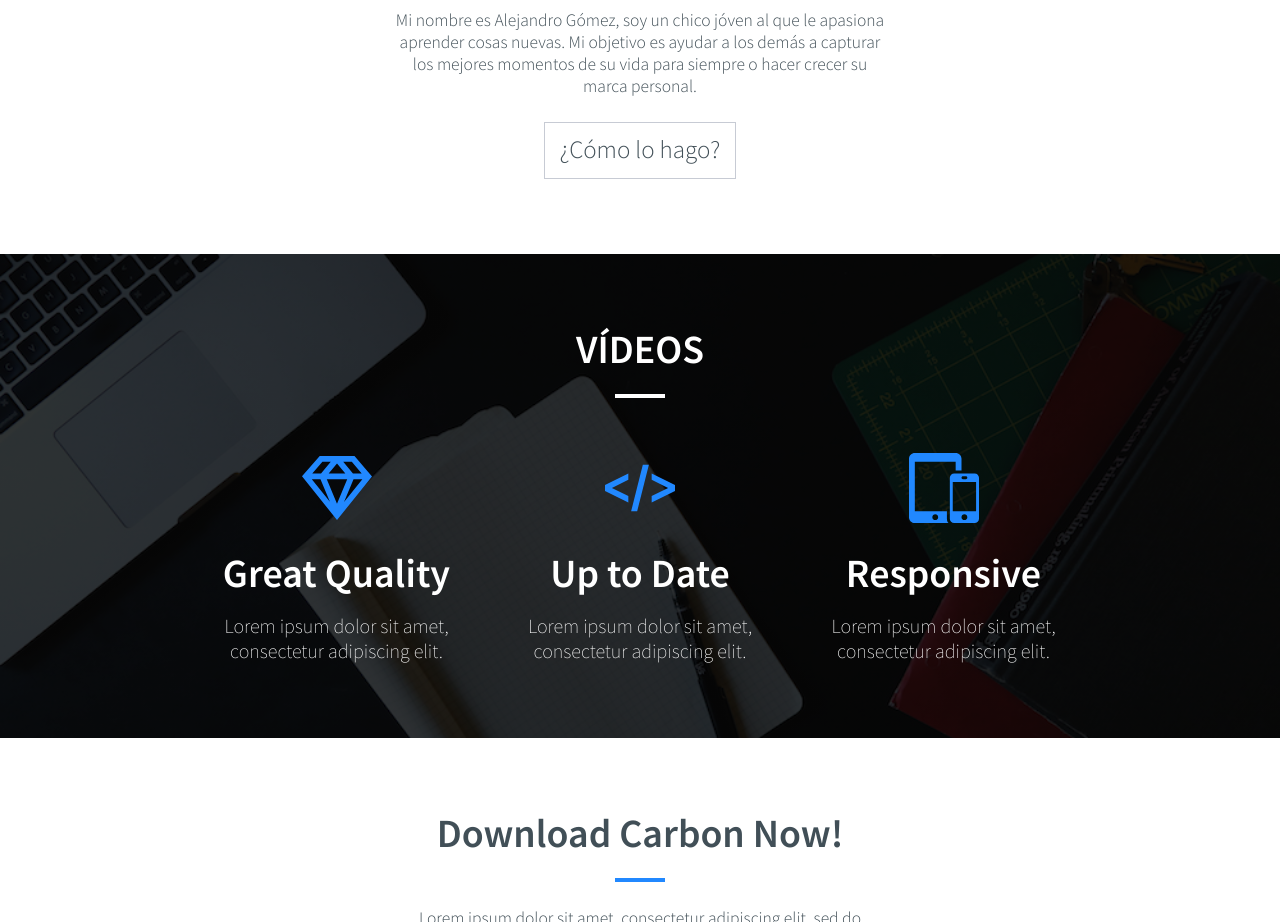
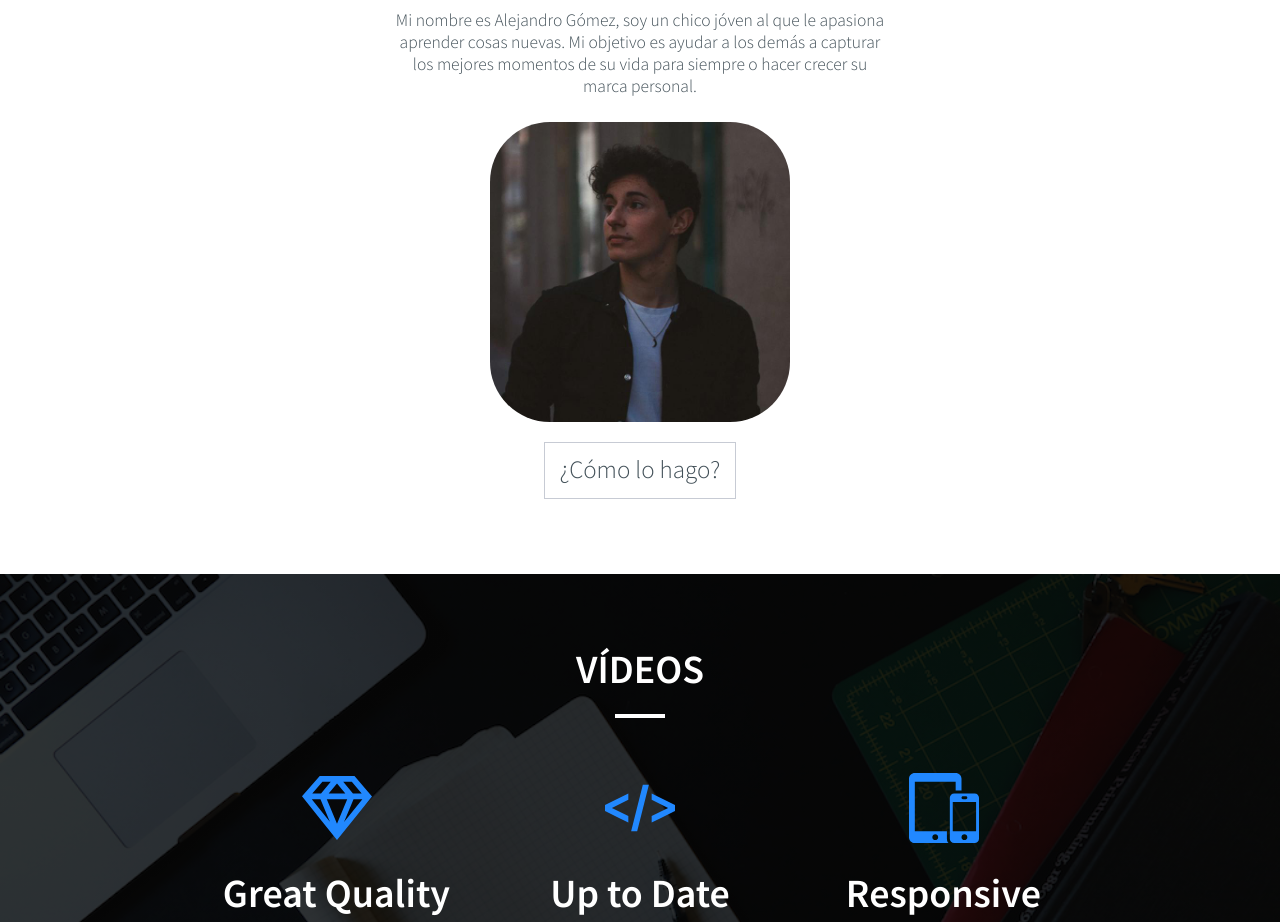
Before and after one commit to alexxblue/ALEX_BLUE, a plain HTML site: page index.html in a window 1280 px wide. Shown: the part 960-1882 px from the top of the page. Drawn offline with Linux system fonts and the light colour scheme.

Commit message:
imagen me

```diff
--- a/assets/css/main.css
+++ b/assets/css/main.css
@@ -334,6 +334,11 @@ section#about a:hover{
     color: #2188ff;
 }
 
+section#about img {
+    margin-bottom: 15px;
+    border-radius: 60px;
+}
+
 @media only screen and (max-width: 500px) {
     section#about p {
         width: 90%;
--- a/index.html
+++ b/index.html
@@ -36,6 +36,8 @@
         <h1 class="headerLine">¿Quién soy?</h1>
         <div class="lineContainer"><div class="line"></div></div>
         <p>Mi nombre es Alejandro Gómez, soy un chico jóven al que le apasiona aprender cosas nuevas. Mi objetivo es ayudar a los demás a capturar los mejores momentos de su vida para siempre o hacer crecer su marca personal.</p>
+        <br>
+        <img src="assets/img/me.jpg" width="300" alt="Foto de Alejandro Gómez">
         <br>
         <a scrolllink="#template" class="learnMore scrollLink">¿Cómo lo hago?</a>
     </section>
```
Also changed, not shown: assets/img/me.jpg (added).
